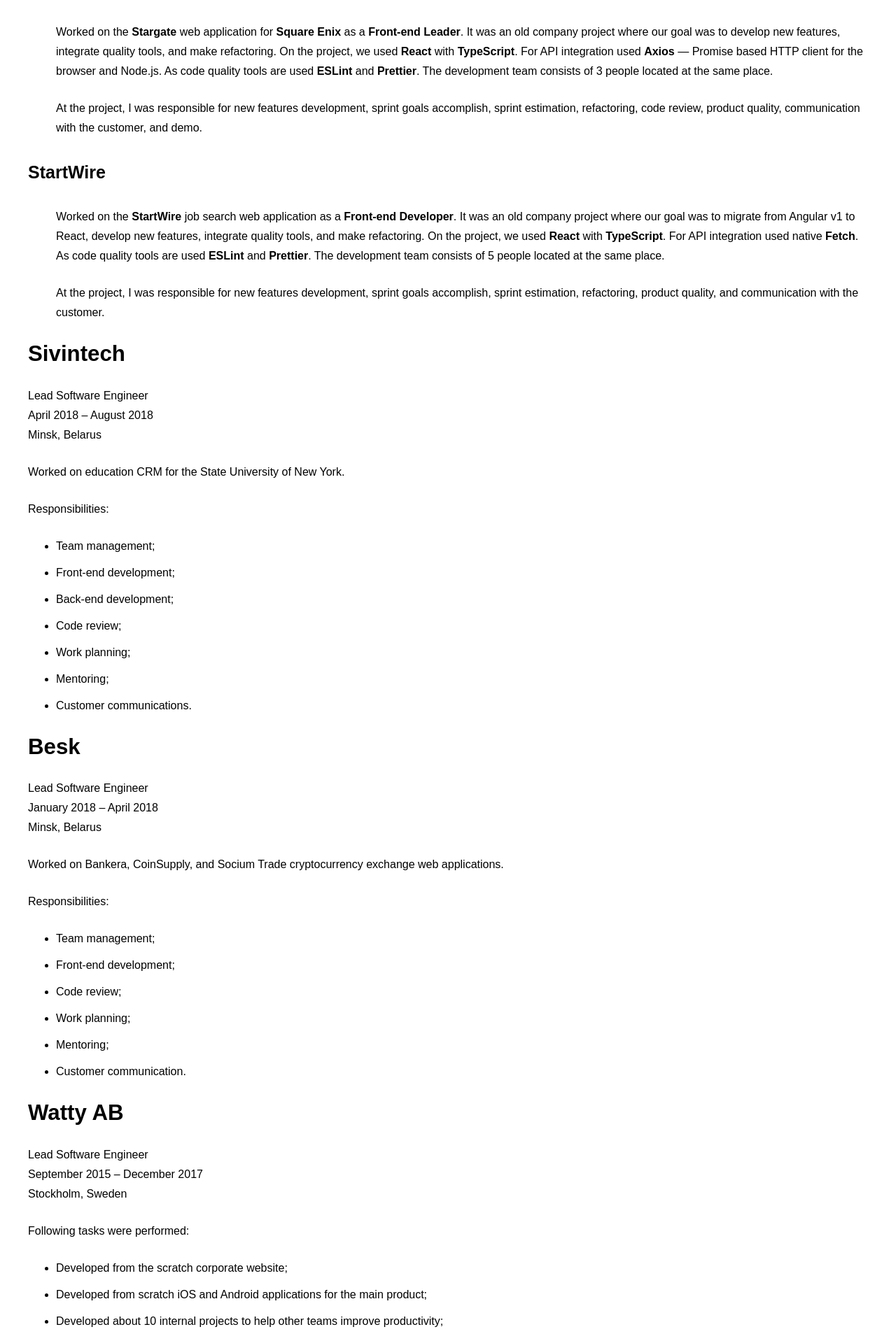
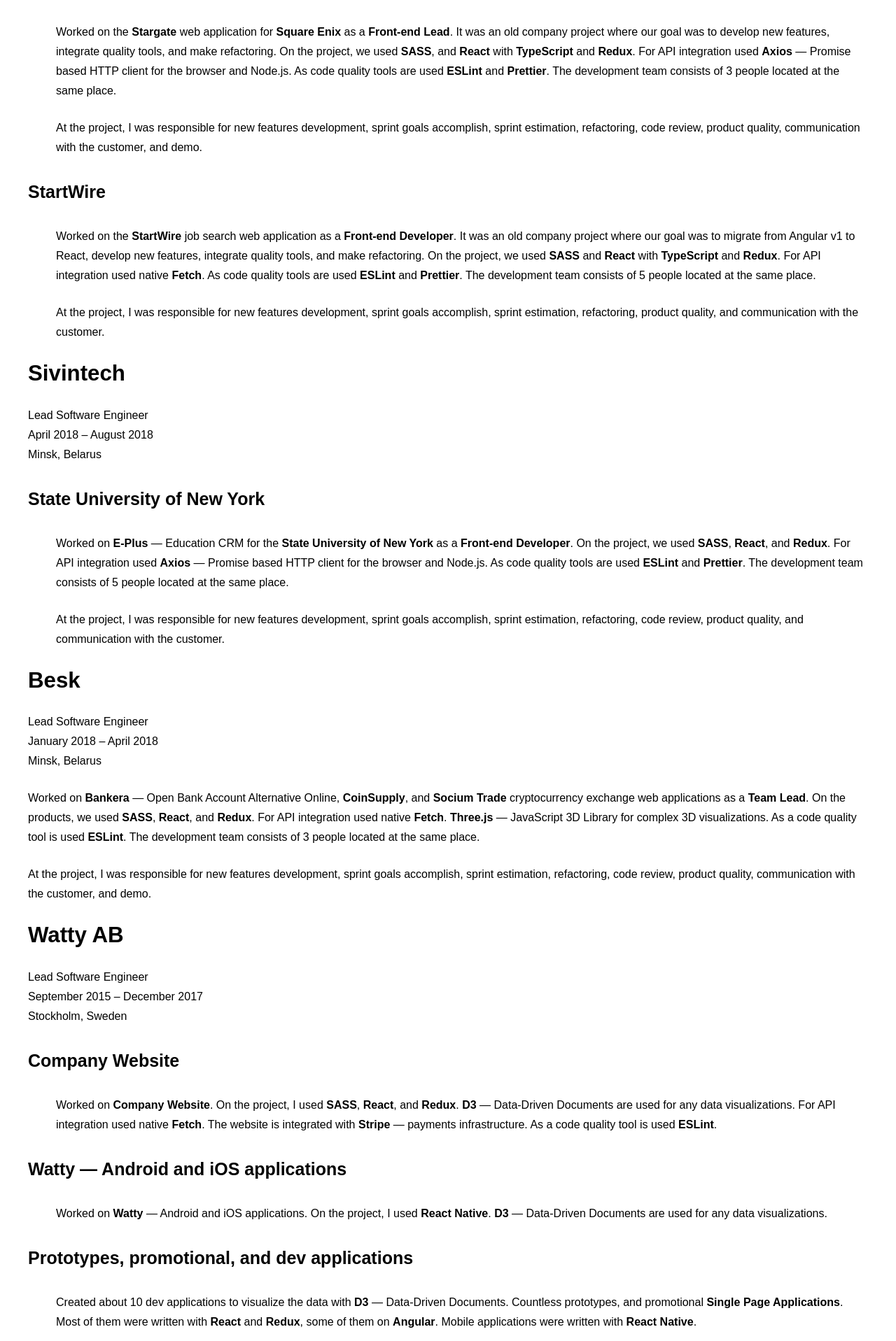
Before and after one commit to denis-shvets/denis-shvets.github.io, a Next.js app: page / in a window 1280 px wide. Shown: the part 2295-4212 px from the top of the page at 70% size. Built offline with nearby package versions, Linux system fonts and the light colour scheme.

Commit message:
updated all the content

```diff
--- a/pages/index.tsx
+++ b/pages/index.tsx
@@ -192,22 +192,22 @@
               <p>
                 At present time I’m working on the <strong>Creators</strong> and{' '}
                 <strong>Consumer</strong> web applications for{' '}
-                <strong>SLiC</strong> as a <strong>Technical Leader</strong>. On
+                <strong>SLiC</strong> as a <strong>Technical Lead</strong>. On
                 the project, we use the modern architecture{' '}
                 <strong>Jamstack</strong>. <strong>Yarn workspaces</strong> to
                 organize the applications and shared components.{' '}
                 <strong>Next.js</strong> as core framework with{' '}
-                <strong>React</strong> and <strong>TypeScript</strong> under the
-                hood. For forms used the proven <strong>React Hook Form</strong>
-                . For API integration used <strong>SWR</strong> &mdash; React
-                Hooks for Data Fetching. The applications integrated with{' '}
-                <strong>Strapi</strong> &mdash; headless CMS and{' '}
-                <strong>Stripe</strong> &mdash; payments infrastructure. The
-                unit and integration tests used the <strong>Jest</strong> and{' '}
-                <strong>React Testing Library</strong>. E2E tests used{' '}
-                <strong>Cypress</strong>. As code quality tools are used{' '}
-                <strong>ESLint</strong> and <strong>Prettier</strong>. The
-                development team consists of 7 people located in 5 different
+                <strong>SASS</strong>, <strong>React</strong> and{' '}
+                <strong>TypeScript</strong> under the hood. For forms used the
+                proven <strong>React Hook Form</strong>. For API integration
+                used <strong>SWR</strong> &mdash; React Hooks for Data Fetching.
+                The applications integrated with <strong>Strapi</strong> &mdash;
+                headless CMS and <strong>Stripe</strong> &mdash; payments
+                infrastructure. The unit and integration tests used the{' '}
+                <strong>Jest</strong> and <strong>React Testing Library</strong>
+                . E2E tests used <strong>Cypress</strong>. As code quality tools
+                are used <strong>ESLint</strong> and <strong>Prettier</strong>.
+                The development team consists of 7 people located in 5 different
                 time zones.
               </p>
               <p>
@@ -225,18 +225,18 @@
               <p>
                 Worked on the <strong>Mediatonic Player Portal</strong> web
                 application for <strong>Epic Games</strong> as a{' '}
-                <strong>Front-end Leader</strong>. On the project, we used the
+                <strong>Front-end Lead</strong>. On the project, we used the
                 modern architecture <strong>Jamstack</strong>.{' '}
                 <strong>Next.js</strong> as core framework with{' '}
-                <strong>React</strong> and <strong>TypeScript</strong> under the
-                hood. For forms used the proven <strong>React Hook Form</strong>
-                . For API integration used <strong>SWR</strong> &mdash; React
-                Hooks for Data Fetching. The unit and integration tests used the{' '}
-                <strong>Jest</strong> and <strong>React Testing Library</strong>
-                . E2E tests used <strong>Cypress</strong>. As code quality tools
-                are used <strong>ESLint</strong> and <strong>Prettier</strong>.
-                The development team consists of 3 people located at the same
-                place.
+                <strong>SASS</strong>, <strong>React</strong> and{' '}
+                <strong>TypeScript</strong> under the hood. For forms used the
+                proven <strong>React Hook Form</strong>. For API integration
+                used <strong>SWR</strong> &mdash; React Hooks for Data Fetching.
+                The unit and integration tests used the <strong>Jest</strong>{' '}
+                and <strong>React Testing Library</strong>. E2E tests used{' '}
+                <strong>Cypress</strong>. As code quality tools are used{' '}
+                <strong>ESLint</strong> and <strong>Prettier</strong>. The
+                development team consists of 3 people located at the same place.
               </p>
               <p>
                 At the project, I was responsible for architecture, sprint goals
@@ -252,10 +252,11 @@
               <p>
                 Worked on the <strong>Stargate</strong> web application for{' '}
                 <strong>Square Enix</strong> as a{' '}
-                <strong>Front-end Leader</strong>. It was an old company project
+                <strong>Front-end Lead</strong>. It was an old company project
                 where our goal was to develop new features, integrate quality
                 tools, and make refactoring. On the project, we used{' '}
-                <strong>React</strong> with <strong>TypeScript</strong>. For API
+                <strong>SASS</strong>, and <strong>React</strong> with{' '}
+                <strong>TypeScript</strong> and <strong>Redux</strong>. For API
                 integration used <strong>Axios</strong> &mdash; Promise based
                 HTTP client for the browser and Node.js. As code quality tools
                 are used <strong>ESLint</strong> and <strong>Prettier</strong>.
@@ -278,9 +279,10 @@
                 application as a <strong>Front-end Developer</strong>. It was an
                 old company project where our goal was to migrate from Angular
                 v1 to React, develop new features, integrate quality tools, and
-                make refactoring. On the project, we used <strong>React</strong>{' '}
-                with <strong>TypeScript</strong>. For API integration used
-                native <strong>Fetch</strong>. As code quality tools are used{' '}
+                make refactoring. On the project, we used <strong>SASS</strong>{' '}
+                and <strong>React</strong> with <strong>TypeScript</strong> and{' '}
+                <strong>Redux</strong>. For API integration used native{' '}
+                <strong>Fetch</strong>. As code quality tools are used{' '}
                 <strong>ESLint</strong> and <strong>Prettier</strong>. The
                 development team consists of 5 people located at the same place.
               </p>
@@ -297,17 +299,29 @@
             April 2018 &ndash; August 2018 <br />
             Minsk, Belarus
           </p>
-          <p>Worked on education CRM for the State University of New York.</p>
-          <p>Responsibilities:</p>
-          <ul>
-            <li>Team management;</li>
-            <li>Front-end development;</li>
-            <li>Back-end development;</li>
-            <li>Code review;</li>
-            <li>Work planning;</li>
-            <li>Mentoring;</li>
-            <li>Customer communications.</li>
-          </ul>
+          <dl>
+            <dt>
+              <h4>State University of New York</h4>
+            </dt>
+            <dd>
+              <p>
+                Worked on <strong>E-Plus</strong> &mdash; Education CRM for the{' '}
+                <strong>State University of New York</strong> as a{' '}
+                <strong>Front-end Developer</strong>. On the project, we used{' '}
+                <strong>SASS</strong>, <strong>React</strong>, and{' '}
+                <strong>Redux</strong>. For API integration used{' '}
+                <strong>Axios</strong> — Promise based HTTP client for the
+                browser and Node.js. As code quality tools are used{' '}
+                <strong>ESLint</strong> and <strong>Prettier</strong>. The
+                development team consists of 5 people located at the same place.
+              </p>
+              <p>
+                At the project, I was responsible for new features development,
+                sprint goals accomplish, sprint estimation, refactoring, code
+                review, product quality, and communication with the customer.
+              </p>
+            </dd>
+          </dl>
           <h3>Besk</h3>
           <p>
             Lead Software Engineer <br />
@@ -315,209 +329,199 @@
             Minsk, Belarus
           </p>
           <p>
-            Worked on Bankera, CoinSupply, and Socium Trade cryptocurrency
-            exchange web applications.
+            Worked on <strong>Bankera</strong> &mdash; Open Bank Account
+            Alternative Online, <strong>CoinSupply</strong>, and{' '}
+            <strong>Socium Trade</strong> cryptocurrency exchange web
+            applications as a <strong>Team Lead</strong>. On the products, we
+            used <strong>SASS</strong>, <strong>React</strong>, and{' '}
+            <strong>Redux</strong>. For API integration used native{' '}
+            <strong>Fetch</strong>. <strong>Three.js</strong> &mdash; JavaScript
+            3D Library for complex 3D visualizations. As a code quality tool is
+            used <strong>ESLint</strong>. The development team consists of 3
+            people located at the same place.
           </p>
-          <p>Responsibilities:</p>
-          <ul>
-            <li>Team management;</li>
-            <li>Front-end development;</li>
-            <li>Code review;</li>
-            <li>Work planning;</li>
-            <li>Mentoring;</li>
-            <li>Customer communication.</li>
-          </ul>
+          <p>
+            At the project, I was responsible for new features development,
+            sprint goals accomplish, sprint estimation, refactoring, code
+            review, product quality, communication with the customer, and demo.
+          </p>
           <h3>Watty AB</h3>
           <p>
             Lead Software Engineer <br />
             September 2015 &ndash; December 2017 <br />
             Stockholm, Sweden
           </p>
-          <p>Following tasks were performed:</p>
-          <ul>
-            <li>Developed from the scratch corporate website;</li>
-            <li>
-              Developed from scratch iOS and Android applications for the main
-              product;
-            </li>
-            <li>
-              Developed about 10 internal projects to help other teams improve
-              productivity;
-            </li>
-            <li>
-              Integrated billing and support systems after product release;
-            </li>
-            <li>Worked on Front-end related tasks.</li>
-          </ul>
+          <dl>
+            <dt>
+              <h4>Company Website</h4>
+            </dt>
+            <dd>
+              <p>
+                Worked on <strong>Company Website</strong>. On the project, I
+                used <strong>SASS</strong>, <strong>React</strong>, and{' '}
+                <strong>Redux</strong>. <strong>D3</strong> &mdash; Data-Driven
+                Documents are used for any data visualizations. For API
+                integration used native <strong>Fetch</strong>. The website is
+                integrated with <strong>Stripe</strong> &mdash; payments
+                infrastructure. As a code quality tool is used{' '}
+                <strong>ESLint</strong>.
+              </p>
+            </dd>
+            <dt>
+              <h4>Watty &mdash; Android and iOS applications</h4>
+            </dt>
+            <dd>
+              <p>
+                Worked on <strong>Watty</strong> &mdash; Android and iOS
+                applications. On the project, I used{' '}
+                <strong>React Native</strong>. <strong>D3</strong> &mdash;
+                Data-Driven Documents are used for any data visualizations.
+              </p>
+            </dd>
+            <dt>
+              <h4>Prototypes, promotional, and dev applications</h4>
+            </dt>
+            <dd>
+              <p>
+                Created about 10 dev applications to visualize the data with{' '}
+                <strong>D3</strong> &mdash; Data-Driven Documents. Countless
+                prototypes, and promotional{' '}
+                <strong>Single Page Applications</strong>. Most of them were
+                written with <strong>React</strong> and <strong>Redux</strong>,
+                some of them on <strong>Angular</strong>. Mobile applications
+                were written with <strong>React Native</strong>.
+              </p>
+            </dd>
+          </dl>
+          <p>
+            As <strong>The Only One Front-end Developer in The Company</strong>{' '}
+            was responsible for all the products.
+          </p>
           <h3>C/MIND</h3>
           <p>
             Lead Software Engineer <br />
             September 2015 &ndash; December 2015 <br />
             Stockholm, Sweden
           </p>
-          <p>Worked on Front-end related tasks.</p>
+          <p>
+            Worked as <strong>Front-end Consultant</strong>. Was providing
+            services to <strong>Watty AB</strong>. After the probation period,{' '}
+            <strong>Watty AB</strong> hired me personally.
+          </p>
           <h3>HiEnd Systems</h3>
           <p>
             Lead Software Engineer <br />
             January 2015 &ndash; August 2015 <br />
             Minsk, Belarus
           </p>
-          <p>Worked on Front-end related tasks.</p>
-          <p>Projects:</p>
-          <ul>
-            <li>
-              MoneyMan — First and largest online Microfinance organization in
-              Russia, Kazakhstan, Spain and Georgia (http://moneyman.ru/);
-            </li>
-            <li>5 more familiar to MoneyMan projects.</li>
-          </ul>
+          <p>
+            Worked on <strong>MoneyMan</strong> &mdash; the largest online
+            alternative lending service, and 5 more similar products as a{' '}
+            <strong>Front-end Developer</strong>. Products were written with{' '}
+            <strong>SASS</strong>, <strong>Backbone</strong> and{' '}
+            <strong>jQuery</strong>. The development team consists of 2 people
+            located at the same place.
+          </p>
+          <p>
+            At the project, I was responsible for new features development,
+            sprint goals accomplish, sprint estimation, refactoring, code
+            review, product quality.
+          </p>
           <h3>Onestop Internet</h3>
           <p>
             Lead Software Engineer <br />
             March 2014 &ndash; August 2014 <br />
             Los Angeles County, California, United States
           </p>
-          <p>Worked on Front-end related tasks.</p>
+          <p>
+            Worked on <strong>E-commerce</strong> products as a{' '}
+            <strong>Front-end Developer</strong>. Products were written with{' '}
+            <strong>Knockout</strong> and <strong>jQuery</strong>. The
+            development team consists of 5 people located at the same place.
+          </p>
+          <p>
+            At the project, I was responsible for new features development,
+            sprint goals accomplish, sprint estimation, product quality.
+          </p>
           <h3>Startup Labs</h3>
           <p>
             Lead Software Engineer <br />
             August 2012 &ndash; September 2013 <br />
             Minsk, Belarus
           </p>
-          <p>Following tasks were performed:</p>
-          <ul>
-            <li>Processes automation;</li>
-            <li>Added SASS support to all projects in the company;</li>
-            <li>
-              Developed reusable complex responsive web components like RWD
-              forms, carousels, etc;
-            </li>
-            <li>
-              Participated in all phases of the software development cycle: from
-              product definition and design through implementation, debugging,
-              and testing;
-            </li>
-            <li>
-              Was created a universal template which increased feature
-              implementation speed and speeds up release cycle;
-            </li>
-            <li>
-              Created core admin template for all projects that reduced support
-              effort;
-            </li>
-            <li>Made decisions on technologies to use;</li>
-            <li>Setup processes in front-end department;</li>
-            <li>Added Code Review into the process;</li>
-            <li>Task distribution in the department;</li>
-            <li>Presentations about technologies for department;</li>
-            <li>Interviewed candidates;</li>
-            <li>Worked on Front-end related tasks.</li>
-          </ul>
-          <p>Projects:</p>
-          <ul>
-            <li>
-              Yosto Control Panel and Landing Page — Private lead generation
-              affiliate network;
-            </li>
-            <li>
-              Clicketta Control Panel, Landing Page and Clicketta Module — Next
-              Generation Ad Marketplace;
-            </li>
-            <li>
-              Agentera Control Panel, Landing Page and Agentera Module —
-              Automated intellectual support system;
-            </li>
-            <li>
-              Weberra Control Panel and Landing Page — Lead Generation Sites
-              Builder.
-            </li>
-            <li>
-              Short term loan lenders who can provide you with access to the
-              emergency funds you need, regardless of the reason:
-            </li>
-            <li>Loan Up (https://loanup.com/);</li>
-            <li>21 more similar projects.</li>
-          </ul>
+          <p>
+            Worked on <strong>Fintech</strong> products as a{' '}
+            <strong>Front-end Lead</strong>. Products were written with{' '}
+            <strong>SASS</strong> and <strong>jQuery</strong>. The development
+            team consists of 13 people located at the same place.
+          </p>
+          <p>
+            At the project, I was responsible for sprint goals accomplish,
+            sprint estimation, code review, product quality.
+          </p>
           <h3>EPAM Systems</h3>
           <p>
             Software Engineer <br />
             March 2011 &ndash; August 2012 <br />
             Minsk, Belarus
           </p>
-          <p>Following tasks were performed:</p>
-          <ul>
-            <li>Participated in re-platforming phase;</li>
-            <li>Integrated with FLUX, Facebook, Twitter;</li>
-            <li>Developed reusable web components;</li>
-            <li>Added Responsive Web Design to projects;</li>
-            <li>Optimized static content;</li>
-            <li>Added Code Review into the process;</li>
-            <li>Presented technical demos to the customer;</li>
-            <li>Worked on Front-end related tasks.</li>
-          </ul>
-          <p>Projects:</p>
-          <ul>
-            <li>
-              <p>MTV / Viacom:</p>
-              <ul>
-                <li>GameTrailers — Game Portal;</li>
-                <li>
-                  Comedy Central — News Portal (http://www.comedycentral.com/);
-                </li>
-                <li>
-                  The Daily Show — News Portal (http://www.thedailyshow.com/);
-                </li>
-                <li>SPIKE — News Portal (http://www.spike.com/).</li>
-              </ul>
-            </li>
-            <li>
-              <p>IMAX:</p>
-              <ul>
-                <li>IMAX - SITE(https://www.imax.com/).</li>
-              </ul>
-            </li>
-          </ul>
+          <dl>
+            <dt>
+              <h4>Viacom</h4>
+            </dt>
+            <dd>
+              <p>
+                Worked on <strong>MTV Game Trailers</strong>,{' '}
+                <strong>MTV Comedy Central</strong>,{' '}
+                <strong>MTV The Daily Show</strong>, and{' '}
+                <strong>MTV SPIKE</strong> for <strong>Viacom</strong> as a{' '}
+                <strong>Front-end Developer</strong>. Products were written with{' '}
+                <strong>SASS</strong> and <strong>jQuery</strong>. The
+                development team consists of 5 people located at the same place.
+              </p>
+              <p>
+                At the projects, I was responsible for sprint goals accomplish,
+                sprint estimation, code review, product quality.
+              </p>
+            </dd>
+            <dt>
+              <h4>IMAX</h4>
+            </dt>
+            <dd>
+              <p>
+                Worked on <strong>Smart TV</strong> application for{' '}
+                <strong>IMAX</strong> as a <strong>Front-end Developer</strong>.
+                The product was written with <strong>JS</strong>. The
+                development team consists of 2 people located at the same place.
+              </p>
+              <p>
+                At the project, I was responsible for sprint goals accomplish,
+                sprint estimation, product quality.
+              </p>
+            </dd>
+          </dl>
           <h3>Dmitri Borovoy design studio</h3>
           <p>
             Software Engineer <br />
             April 2010 &ndash; October 2010 <br />
             Minsk, Belarus
           </p>
-          <p>Following tasks were performed:</p>
-          <ul>
-            <li>
-              Worked on projects that took grand prizes on Golden Web 2010
-              (Russian Web Contest);
-            </li>
-            <li>Worked on Front-end related tasks.</li>
-          </ul>
+          <p>
+            Worked on countless <strong>Design Studio</strong> quality products
+            as a <strong>Front-end Developer</strong>. Products were written
+            with <strong>SASS</strong> and <strong>jQuery</strong>.
+          </p>
+          <p>
+            At the project, I was responsible for sprint goals accomplish,
+            sprint estimation, product quality.
+          </p>
           <h3>Freelance</h3>
           <p>
-            Front-end Developer <br />
             September 2014 &ndash; January 2015 <br />
             September 2013 &ndash; March 2014 <br />
             October 2010 &ndash; March 2011 <br />
             June 2005 &ndash; April 2010
           </p>
-          <p>Worked on Front-end related tasks.</p>
-          <p>Projects:</p>
-          <ul>
-            <li>
-              Atlant Telecom Corporate Site — Largest ISP in Belarus
-              (https://internet.velcom.by/);
-            </li>
-            <li>
-              Red Graphic Corporate Site — Interactive Agency
-              (http://redgraphic.com/);
-            </li>
-            <li>
-              Public Group Promo Site — Branding Company (http://pgr.by/);
-            </li>
-            <li>
-              World of Tanks Game Portal modules — Team-based massively
-              multiplayer online action game (http://worldoftanks.ru/).
-            </li>
-          </ul>
         </section>
         <section>
           <h2>Education</h2>
```
